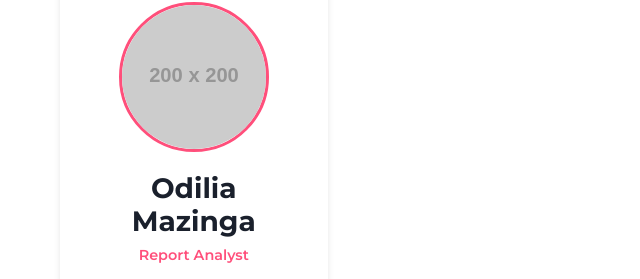
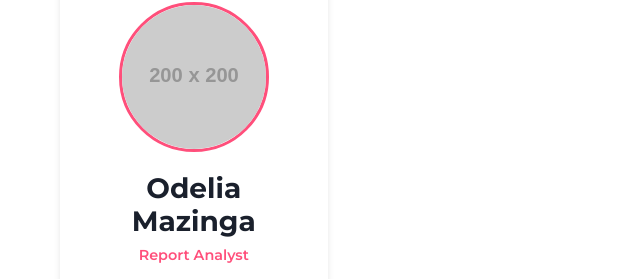
Before and after one commit to KholofeloDibakwane/kholo-website, a plain HTML site: page about.html in a window 1280 px wide. Shown: the part 3527-3806 px from the top of the page, 0-640 px from the left. Drawn offline with Linux system fonts and the light colour scheme; placeholder pictures from the web are drawn by us.

Commit message:
Update about.html

```diff
--- a/about.html
+++ b/about.html
@@ -321,9 +321,9 @@
 
                 <div class="team-card">
                     <div class="team-image">
-                        <img src="https://via.placeholder.com/200x200" alt="Odilia Mazinga">
+                        <img src="https://via.placeholder.com/200x200" alt="Odelia Mazinga">
                     </div>
-                    <h3>Odilia Mazinga</h3>
+                    <h3>Odelia Mazinga</h3>
                     <p class="position">Report Analyst</p>
                     <p class="bio">Expert in psychometric assessment and neuropsychological reporting frameworks.</p>
                     <div class="social-links">
```
